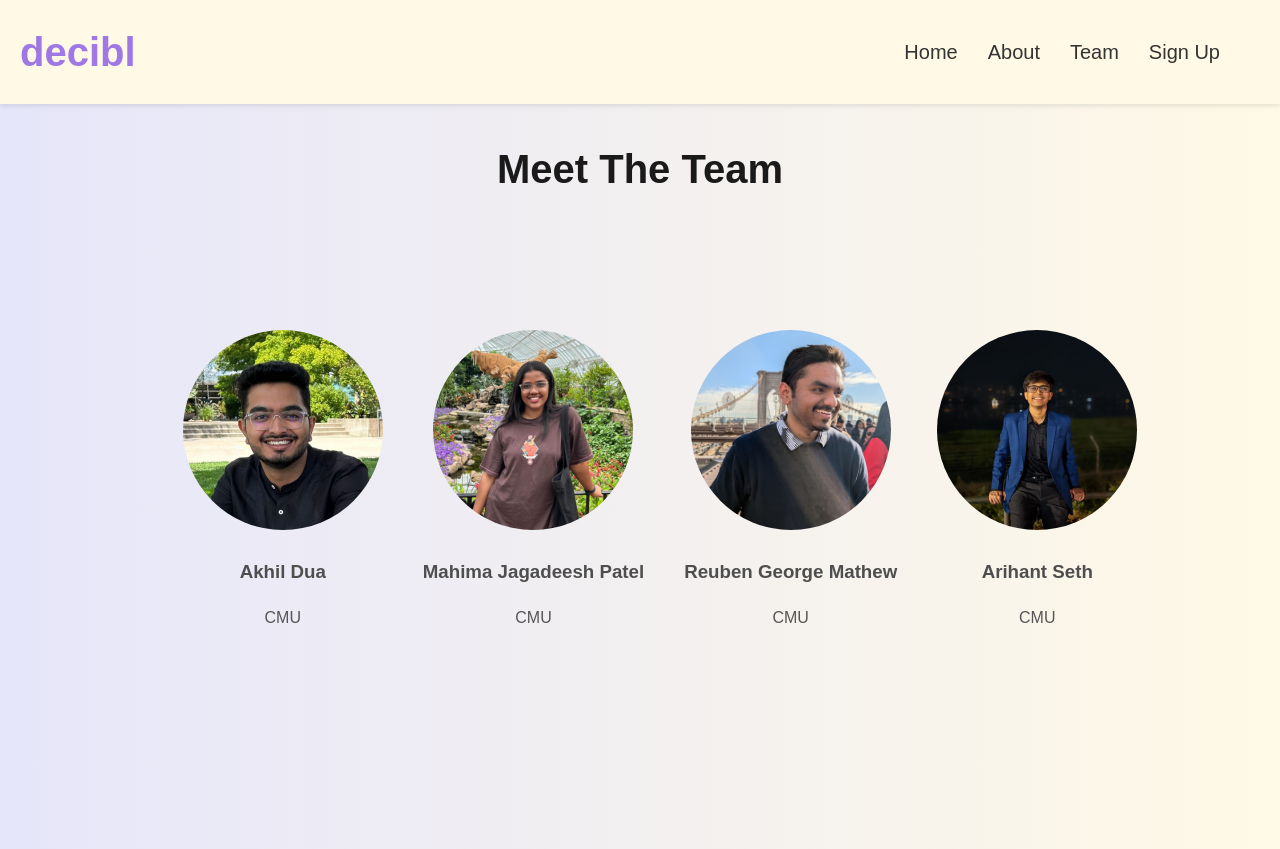
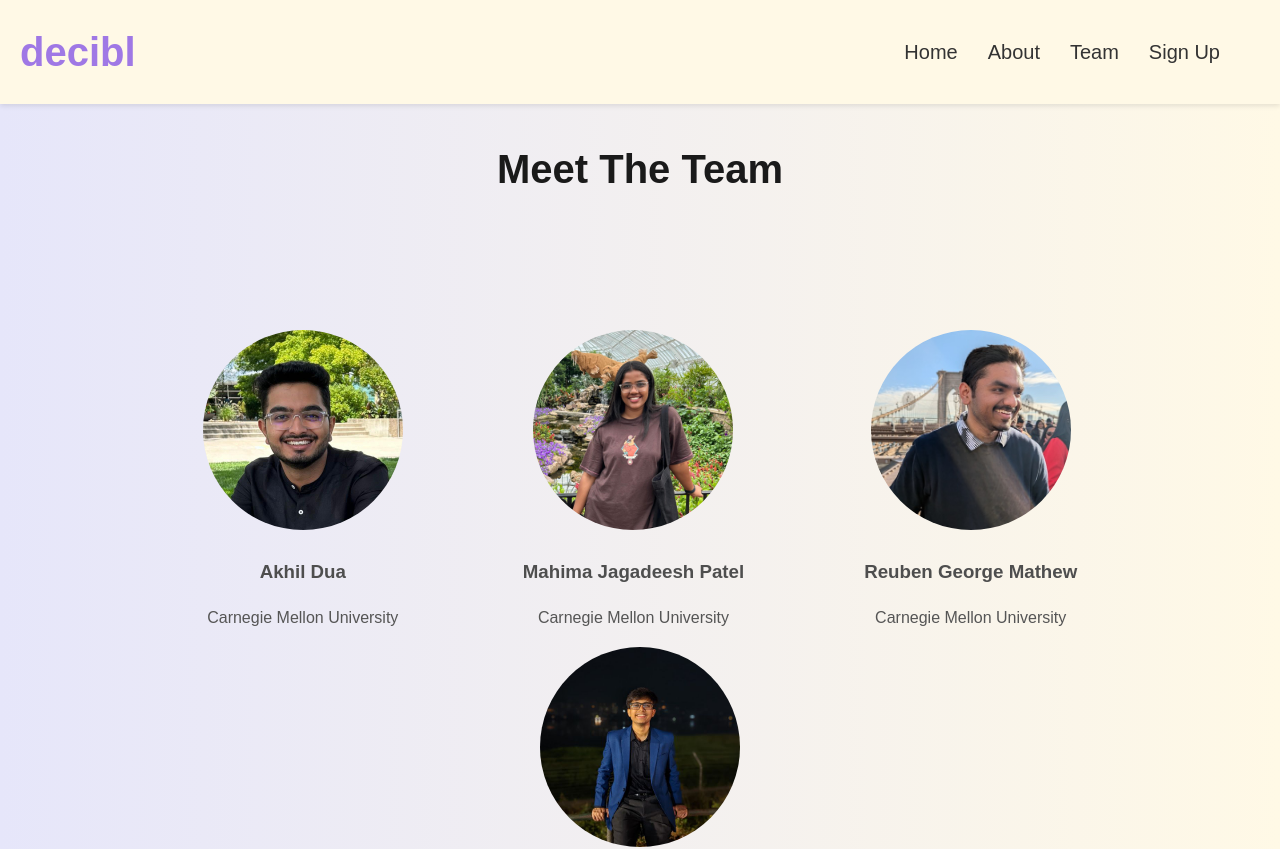
Before and after one commit to mahima-jpatel/decibl, a Next.js app: page /team in a window 1280 px wide. Shown: the top 849 px of the page. Built offline with nearby package versions, Linux system fonts and the light colour scheme.

Commit message:
mongodb backend fix

```diff
--- a/package.json
+++ b/package.json
@@ -10,9 +10,11 @@
   },
   "dependencies": {
     "@fontsource/bricolage-grotesque": "^5.2.6",
+    "aws-sdk": "^2.1692.0",
     "body-parser": "^2.2.0",
     "csv-writer": "^1.6.0",
     "express": "^5.1.0",
+    "mongodb": "^6.15.0",
     "next": "15.2.5",
     "react": "^19.0.0",
     "react-dom": "^19.0.0"
--- a/src/app/api/signup/route.js
+++ b/src/app/api/signup/route.js
@@ -1,10 +1,15 @@
-import { createObjectCsvWriter } from 'csv-writer';
-import path from 'path';
+// /src/app/api/signup/route.js
+
+import { MongoClient } from 'mongodb';
+
+const uri = 'mongodb+srv://dbUser:dbUserPass@cluster0.vdxzfys.mongodb.net/?retryWrites=true&w=majority&appName=Cluster0';
+const client = new MongoClient(uri);
 
 export async function POST(req) {
-  const { firstName, lastName, email, interests } = await req.json();
+  // Destructure data from the request body
+  const { firstName, lastName, email, interests } = await req.json(); // Use req.json() for parsing the request body in Next.js 13
 
-  // Check for missing required fields
+  // Validate that required fields are provided
   if (!firstName || !lastName || !email) {
     return new Response(
       JSON.stringify({ message: 'Please fill in all required fields.' }),
@@ -12,36 +17,35 @@ export async function POST(req) {
     );
   }
 
-  // Define the path for the CSV file
-  const csvFilePath = path.join(process.cwd(), 'users.csv');
+  try {
+    // Connect to the MongoDB client
+    await client.connect();
 
-  // Set up the CSV writer
-  const csvWriter = createObjectCsvWriter({
-    path: csvFilePath,
-    header: [
-      { id: 'firstName', title: 'First Name' },
-      { id: 'lastName', title: 'Last Name' },
-      { id: 'email', title: 'Email' },
-      { id: 'interests', title: 'Interests' },
-    ],
-    append: true, // Append data to the CSV file
-  });
+    // Get the "decibl" database
+    const database = client.db('decibl');  // Your database name
+    const usersCollection = database.collection('users');  // Your collection name
 
-  // Prepare the data to be written
-  const user = { firstName, lastName, email, interests };
+    // Insert the new user into the collection
+    const result = await usersCollection.insertOne({
+      firstName,
+      lastName,
+      email,
+      interests,
+    });
 
-  try {
-    // Write the user data to the CSV
-    await csvWriter.writeRecords([user]);
+    // Send success response
     return new Response(
       JSON.stringify({ message: 'User signed up successfully.' }),
       { status: 200 }
     );
   } catch (error) {
-    console.error('Error writing to CSV:', error);
+    console.error('Error saving user data:', error);
     return new Response(
       JSON.stringify({ message: 'Failed to save user data.' }),
       { status: 500 }
     );
+  } finally {
+    // Close the MongoDB client connection
+    await client.close();
   }
 }
--- a/src/app/team/page.tsx
+++ b/src/app/team/page.tsx
@@ -28,7 +28,7 @@ export default function Team() {
         {/* Flex container for horizontal layout */}
         <div className="flex flex-wrap justify-center gap-6">
           {/* Founder 1 */}
-          <div className="team-card bg-white shadow-md rounded-lg p-6 text-center max-w-xs" style={{paddingLeft: '40px'}}>
+          <div className="team-card bg-white shadow-md rounded-lg p-6 text-center max-w-xs" style={{paddingLeft: '60px', paddingRight: '60px'}}>
             <img
               src="/akhil.jpeg"
               alt="Akhil Dua"
@@ -36,11 +36,11 @@ export default function Team() {
               style={{width: '200px', height: '200px'}}
             />
             <h3 className="text-xl font-semibold text-[#4e4e4e]">Akhil Dua</h3>
-            <p className="text-lg text-[#555] mb-2">CMU</p>
+            <p className="text-lg text-[#555] mb-2">Carnegie Mellon University</p>
           </div>
 
           {/* Founder 2 */}
-          <div className="team-card bg-white shadow-md rounded-lg p-6 text-center max-w-xs" style={{paddingLeft: '40px'}}>
+          <div className="team-card bg-white shadow-md rounded-lg p-6 text-center max-w-xs" style={{paddingLeft: '60px', paddingRight: '60px'}}>
             <img
               src="/mahima1.jpeg"
               alt="Mahima Jagadeesh Patel"
@@ -48,11 +48,11 @@ export default function Team() {
               style={{width: '200px', height: '200px'}}
             />
             <h3 className="text-xl font-semibold text-[#4e4e4e]">Mahima Jagadeesh Patel</h3>
-            <p className="text-lg text-[#555] mb-2">CMU</p>
+            <p className="text-lg text-[#555] mb-2">Carnegie Mellon University</p>
           </div>
 
           {/* Founder 3 */}
-          <div className="team-card bg-white shadow-md rounded-lg p-6 text-center max-w-xs" style={{paddingLeft: '40px'}}>
+          <div className="team-card bg-white shadow-md rounded-lg p-6 text-center max-w-xs" style={{paddingLeft: '60px', paddingRight: '60px'}}>
             <img
               src="/reuben2.jpeg"
               alt="Reuben George Mathew"
@@ -60,11 +60,11 @@ export default function Team() {
               style={{width: '200px', height: '200px'}}
             />
             <h3 className="text-xl font-semibold text-[#4e4e4e]">Reuben George Mathew</h3>
-            <p className="text-lg text-[#555] mb-2">CMU</p>
+            <p className="text-lg text-[#555] mb-2">Carnegie Mellon University</p>
           </div>
 
           {/* Founder 4 */}
-          <div className="team-card bg-white shadow-md rounded-lg p-6 text-center max-w-xs" style={{paddingLeft: '40px'}}>
+          <div className="team-card bg-white shadow-md rounded-lg p-6 text-center max-w-xs" style={{paddingLeft: '60px', paddingRight: '60px'}}>
             <img
               src="/arihant.jpeg"
               alt="Arihant Seth"
@@ -72,7 +72,7 @@ export default function Team() {
               style={{width: '200px', height: '200px'}}
             />
             <h3 className="text-xl font-semibold text-[#4e4e4e]">Arihant Seth</h3>
-            <p className="text-lg text-[#555] mb-2">CMU</p>
+            <p className="text-lg text-[#555] mb-2">Carnegie Mellon University</p>
           </div>
         </div>
       </div>
```
Also changed, not shown: 1 other file (tests, documents, lock files or other folders).
